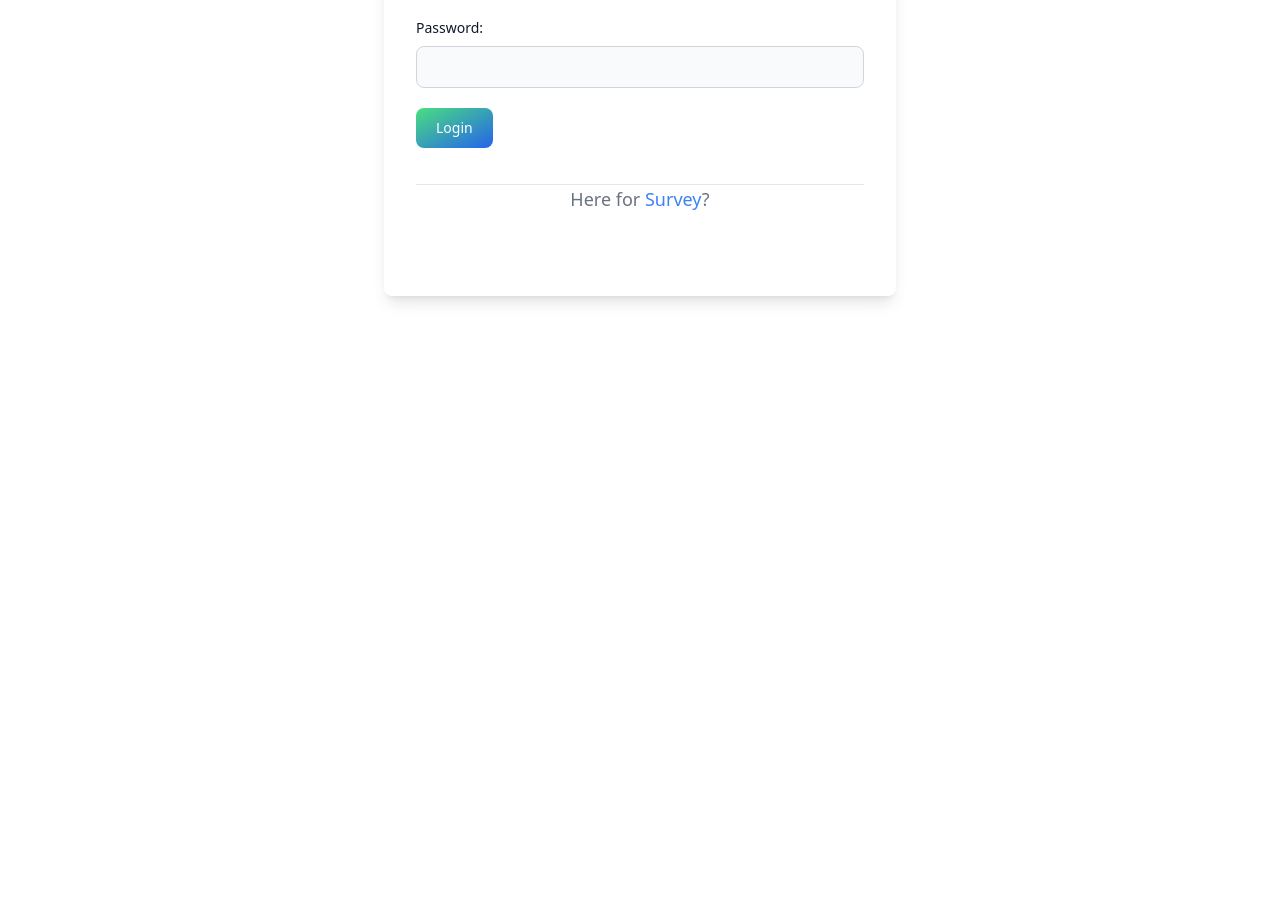
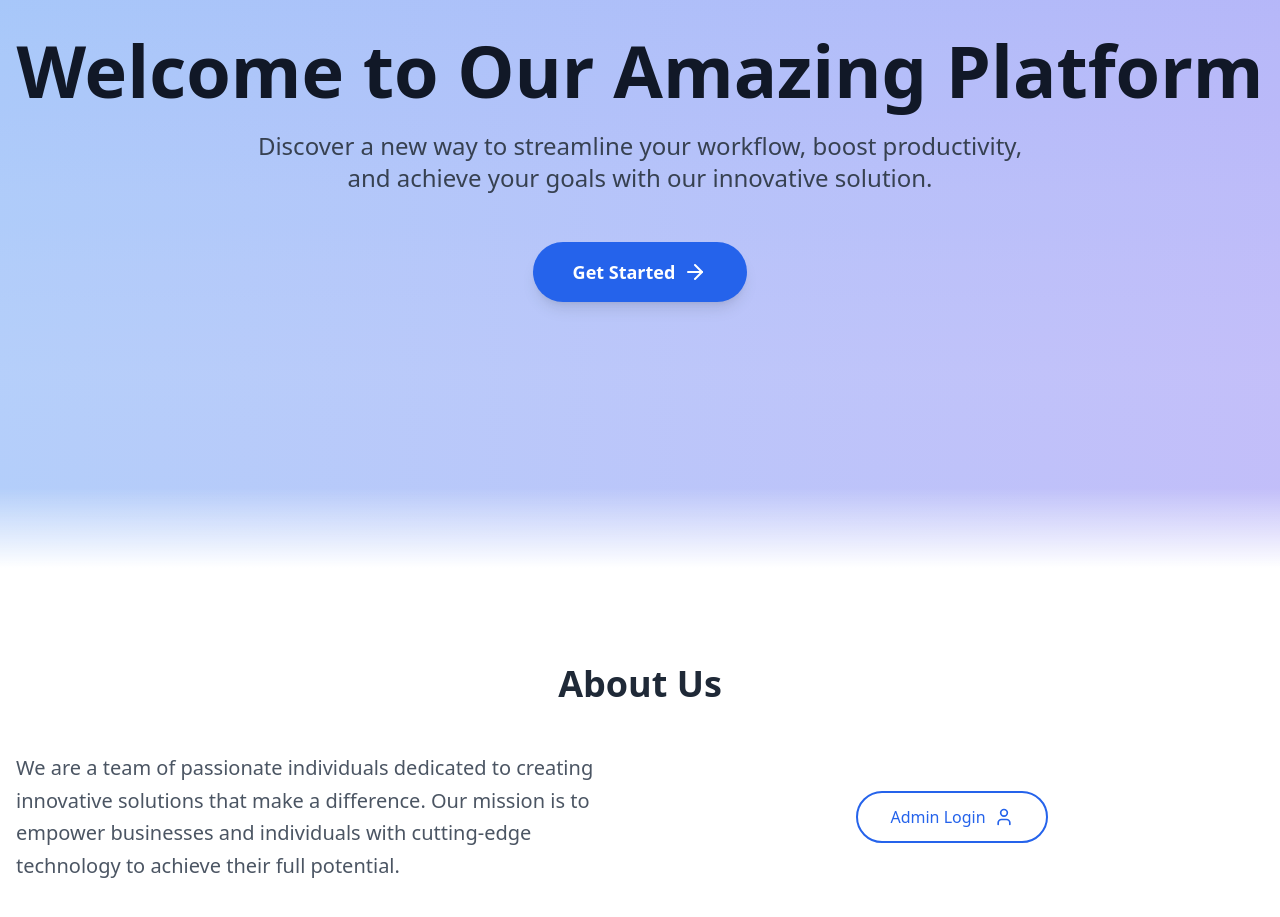
Before and after one commit to MonayemSarker/COMBED-Classifying-Programming-Problems-By-Difficulty-Levels-Frontend, a React (Vite) app: page / in a window 1280 px wide. Shown: the part 297-1214 px from the top of the page. Before the commit the page ends 800 px from the top, so only its background shows below. Built offline with nearby package versions, Linux system fonts and the light colour scheme.

Commit message:
landing page added

```diff
--- a/src/App.tsx
+++ b/src/App.tsx
@@ -11,6 +11,7 @@
 import Survey from "./components/Survey/Survey";
 import ProblemComparison from "./components/ProblemCoparison/ProblemComparison";
 import ProtectedRoute from "./components/ProtectedRoute/ProtectedRoute";
+import LandingPage from "./components/LandingPage/LandingPage";
 
 function App() {
   return (
@@ -18,7 +19,8 @@
       <Header />
       <Router>
         <Routes>
-          <Route path="/" element={<Login />} />
+          <Route path="/" element={<LandingPage />} />
+          <Route path="/login" element={<Login />} />
           <Route
             path="/home"
             element={
--- /dev/null
+++ b/src/components/LandingPage/LandingPage.tsx
@@ -0,0 +1,67 @@
+import { ArrowRightIcon, UserIcon } from "lucide-react";
+import { useNavigate } from "react-router-dom";
+
+export default function LandingPage() {
+  const navigate = useNavigate();
+
+  const handleLogin = () => {
+    navigate("/login");
+  };
+
+  return (
+    <div className="min-h-screen bg-gradient-to-b from-blue-100 via-white to-blue-50">
+      <main>
+        <section className="relative h-screen flex items-center justify-center overflow-hidden">
+          <div className="absolute inset-0 z-0">
+            <div className="absolute inset-0 bg-blue-600 opacity-10 animate-pulse"></div>
+            <div className="absolute inset-0 bg-gradient-to-r from-blue-400 to-purple-500 opacity-20"></div>
+          </div>
+          <div className="container mx-auto px-4 text-center relative z-10">
+            <h1 className="text-5xl md:text-7xl font-extrabold text-gray-900 mb-6 animate-fade-in-down">
+              Welcome to Our Amazing Platform
+            </h1>
+            <p className="text-xl md:text-2xl text-gray-700 mb-12 max-w-3xl mx-auto animate-fade-in-up">
+              Discover a new way to streamline your workflow, boost
+              productivity, and achieve your goals with our innovative solution.
+            </p>
+            <button className="bg-blue-600 text-white px-10 py-4 rounded-full text-lg font-semibold hover:bg-blue-700 transition-all duration-300 transform hover:scale-105 flex items-center mx-auto shadow-lg">
+              Get Started
+              <ArrowRightIcon className="ml-2 h-6 w-6" />
+            </button>
+          </div>
+          <div className="absolute bottom-0 left-0 right-0 h-20 bg-gradient-to-t from-white to-transparent"></div>
+        </section>
+
+        <section id="about" className="py-24 bg-white">
+          <div className="container mx-auto px-4">
+            <h2 className="text-4xl font-bold text-center text-gray-800 mb-12">
+              About Us
+            </h2>
+            <div className="flex flex-col md:flex-row items-center justify-between">
+              <div className="md:w-1/2 mb-8 md:mb-0">
+                <p className="text-xl text-gray-600 leading-relaxed">
+                  We are a team of passionate individuals dedicated to creating
+                  innovative solutions that make a difference. Our mission is to
+                  empower businesses and individuals with cutting-edge
+                  technology to achieve their full potential.
+                </p>
+              </div>
+              <div className="md:w-1/2 flex justify-center">
+                <button
+                  onClick={handleLogin}
+                  className="group relative inline-flex items-center justify-center px-8 py-3 overflow-hidden font-medium text-blue-600 border-2 border-blue-600 rounded-full hover:text-white"
+                >
+                  <span className="absolute inset-0 w-full h-full bg-blue-600 group-hover:w-full transition-all duration-300 ease-out opacity-0 group-hover:opacity-100"></span>
+                  <span className="relative flex items-center">
+                    Admin Login
+                    <UserIcon className="ml-2 h-5 w-5" />
+                  </span>
+                </button>
+              </div>
+            </div>
+          </div>
+        </section>
+      </main>
+    </div>
+  );
+}
--- a/src/components/ProblemCoparison/ProblemComparison.tsx
+++ b/src/components/ProblemCoparison/ProblemComparison.tsx
@@ -1,4 +1,4 @@
-import React, { useState, useEffect } from "react";
+import { useState, useEffect } from "react";
 import { useLocation, useNavigate } from "react-router-dom";
 import { apiBaseUrl } from "../../utils/authUtil";
 
```
